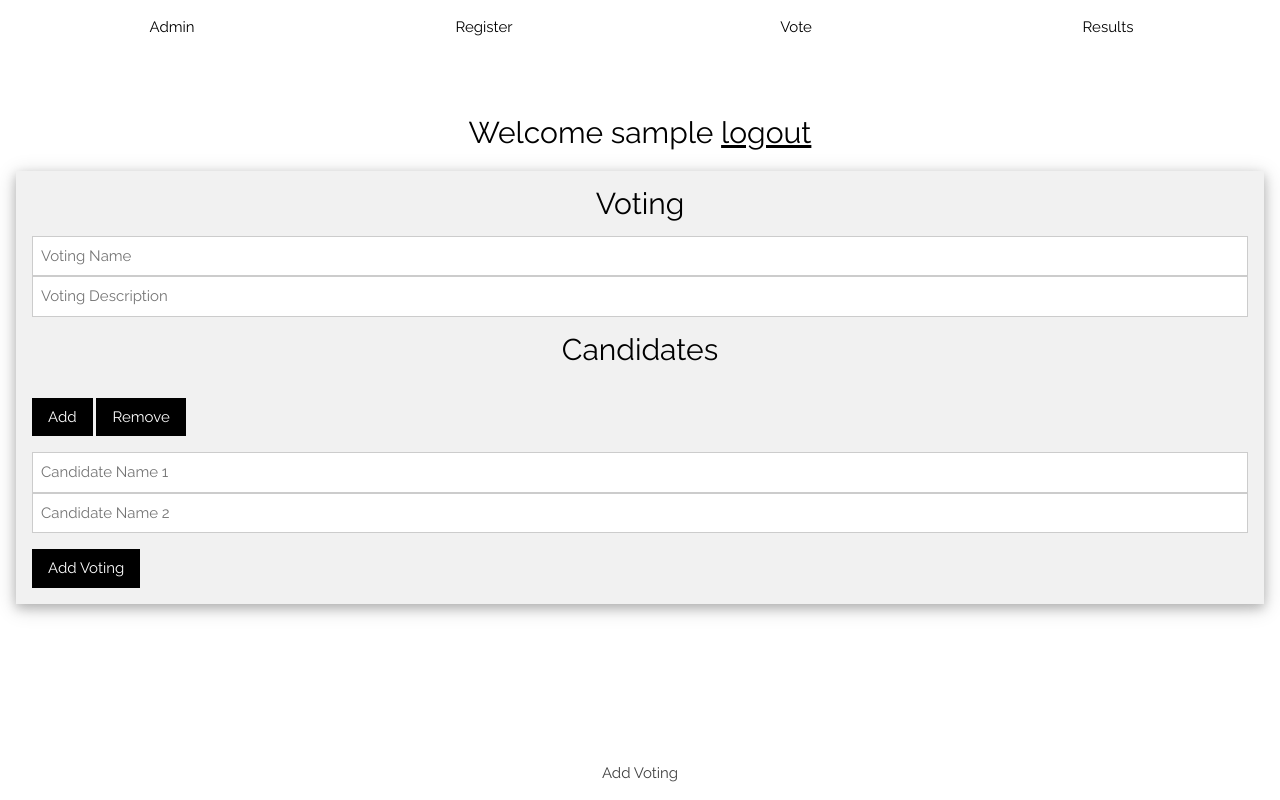
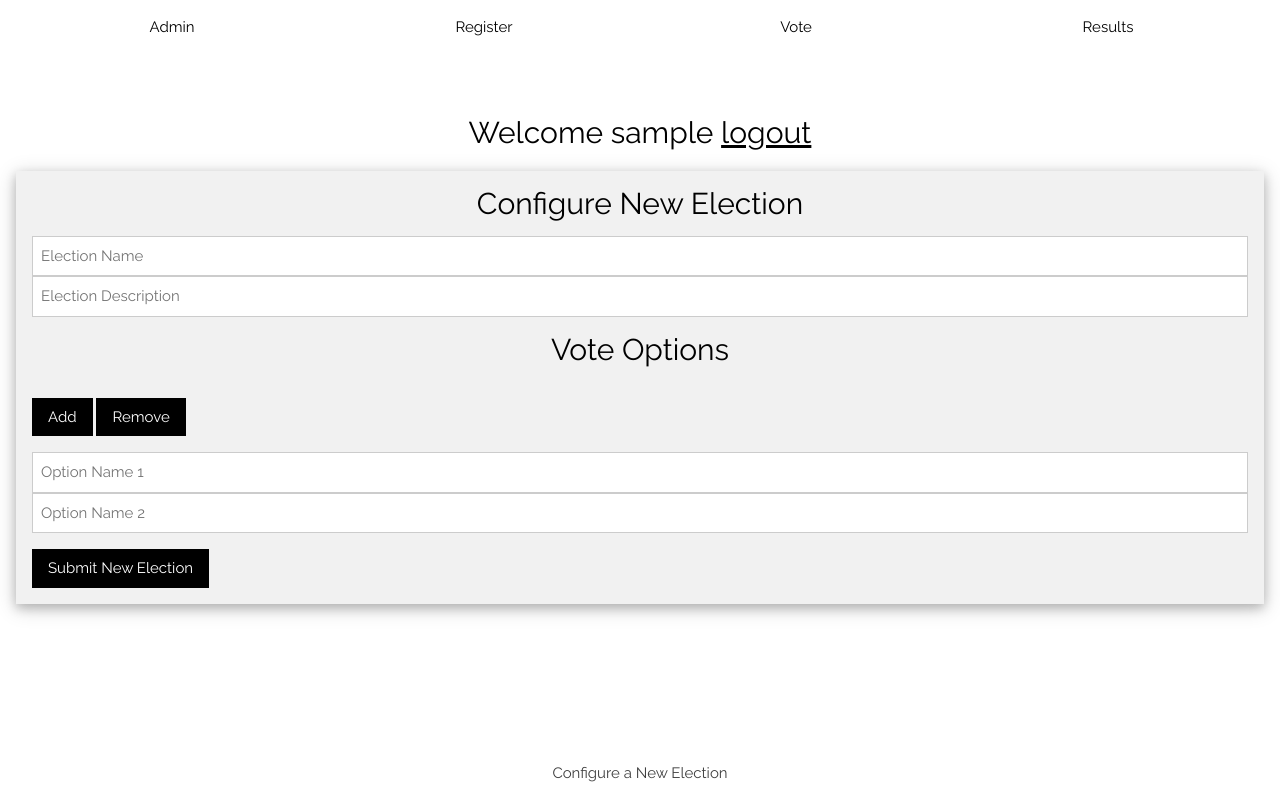
Before and after one commit to ss3ds/CS6361-VEB-Code, a Flask app: page /admin/addvoting in a window 1280 px wide. Run offline with Flask 2, Linux system fonts and the light colour scheme; the visitor is signed in with stand-in values (Sample User, id 1).

Commit message:
Richard's modifications

```diff
--- a/www/CLA.py
+++ b/www/CLA.py
@@ -101,9 +101,9 @@ def validate_voters(votingID, first, last, SSN):
         return first + " " + last + ", your validation number is: " + secret
     else:
         if result[0][5] == 1:
-            return "You have already voted"
+            return "You have already voted in this election"
         else:
-            return "You have already registered for this voting."
+            return "You have already registered for this election."
 
 @app.route("/notify", methods=["POST"])
 def add():
--- a/www/CTF.py
+++ b/www/CTF.py
@@ -169,8 +169,8 @@ def addvoting():
                 app.logger.info("OK")
             connection.commit()
             app.logger.info("OK")
-            return render_template('admin.html', domains=domains, addvoting=True, message="Voting added")
-        return render_template('admin.html', domains=domains, addvoting=True, message="Voting NOT added")
+            return render_template('admin.html', domains=domains, addvoting=True, message="Election added")
+        return render_template('admin.html', domains=domains, addvoting=True, message="Election NOT added")
 
 @app.route("/")
 def main():
--- a/www/templates/CLA.html
+++ b/www/templates/CLA.html
@@ -10,7 +10,7 @@
 {% block content %}
 {% if votings|length > 0 %}
 <form action="/validation" method="post" class="w3-container w3-card-4 w3-light-grey w3-text-black w3-margin">
-  <h2 class="w3-center">Register to get a voting code</h2>
+  <h2 class="w3-center">Register to get a Validation Number</h2>
 
   <div class="w3-row w3-section">
     <div class="w3-col" style="width:50px"><i class="w3-xxlarge fa fa-user"></i></div>
@@ -53,7 +53,7 @@
 <h2 class="w3-center">{{message}}</h2>
 {% endif %}
 {% else %}
-<h2 class="w3-center">No Votings Available</h2>
+<h2 class="w3-center">No Elections Available</h2>
 {% endif %}
 {% endblock %}
 
--- a/www/templates/CTF.html
+++ b/www/templates/CTF.html
@@ -9,7 +9,7 @@
 
 {% block content %}
 {% if votings|length > 0 %}
-    <h2 class="w3-center">Choose a voting</h2>
+    <h2 class="w3-center">Choose an Election to vote</h2>
 
     <div class="w3-container w3-padding-64 w3-pale-black w3-grayscale-min" id="us">
         <p class="w3-center w3-xlarge">
@@ -23,7 +23,7 @@
     <h2 class="w3-center">{{message}}</h2>
     {% endif %}
 {% else %}
-<h2 class="w3-center">No Votings Available</h2>
+<h2 class="w3-center">No Elections are Available for Voting</h2>
 {% endif %}
 {% endblock %}
 
--- a/www/templates/CTF_Results.html
+++ b/www/templates/CTF_Results.html
@@ -9,7 +9,7 @@
 
 {% block content %}
   {% if votings|length > 0 %}
-    <h2 class="w3-center">Choose a voting</h2>
+    <h2 class="w3-center">Choose an Election</h2>
     <div class="w3-container w3-padding-64 w3-pale-black w3-grayscale-min" id="us">
       <p class="w3-center w3-xlarge">
         {% for voting in votings %}
@@ -18,7 +18,7 @@
       </p>
     </div>
   {% else %}
-  {% if not voting is defined %}<h2 class="w3-center">No Votings Available</h2>{% endif %}
+  {% if not voting is defined %}<h2 class="w3-center">No Elections are Available to Vote</h2>{% endif %}
   {% endif %}
 
 
--- a/www/templates/CTF_voting.html
+++ b/www/templates/CTF_voting.html
@@ -9,7 +9,7 @@
 
 {% block content %}
 <form action="/confirmation" method="post" class="w3-container w3-card-4 w3-light-grey w3-text-black w3-margin">
-  <h2 class="w3-center">Vote</h2>
+  <h2 class="w3-center">Cast vote</h2>
 
   <input name="votingid" type="hidden" value="{{voting[0]}}">
 
@@ -23,7 +23,7 @@
   <div class="w3-row w3-section">
     <div class="w3-col" style="width:50px"><i class="w3-xxlarge fa"></i></div>
       <div class="w3-rest">
-        <input class="w3-input w3-border" name="ssn" type="text" placeholder="SSN">
+        <input class="w3-input w3-border" name="ssn" type="text" placeholder="Enter a value to be publicly displayed to confirm your vote">
       </div>
   </div>
 
@@ -39,7 +39,7 @@
   </div>
 
   <p class="w3-center">
-  <button class="w3-button w3-section w3-black w3-ripple"> Send </button>
+  <button class="w3-button w3-section w3-black w3-ripple"> Vote </button>
   </p>
 </form>
 
--- a/www/templates/admin.html
+++ b/www/templates/admin.html
@@ -12,19 +12,19 @@
     <h2 class="w3-center">Welcome {{session.username}} <a href="/admin/logout">logout</a></h2>
     {% if addvoting %}
     <form action="/admin/addvoting" method="POST" class="w3-container w3-card-4 w3-light-grey w3-text-black w3-margin">
-    <h2 class="w3-center">Voting</h2>
-    <input class="w3-input w3-border" name="voting_name" type="text" placeholder="Voting Name">
-    <input class="w3-input w3-border" name="voting_desc" type="text" placeholder="Voting Description">
-    <h2 class="w3-center">Candidates</h2>
+    <h2 class="w3-center">Configure New Election</h2>
+    <input class="w3-input w3-border" name="voting_name" type="text" placeholder="Election Name">
+    <input class="w3-input w3-border" name="voting_desc" type="text" placeholder="Election Description">
+    <h2 class="w3-center">Vote Options</h2>
     <button type="button" class="w3-button w3-section w3-black w3-ripple" id="add">Add</button>
     <button type="button" class="w3-button w3-section w3-black w3-ripple" id="remove">Remove</button>
 
     <input type="hidden" name="candidates_number" value="2" id="total_chq">
     <div id="new_chq">
-        <input class="w3-input w3-border" name="candidate_name1" type="text" placeholder="Candidate Name 1">
-        <input class="w3-input w3-border" name="candidate_name2" type="text" placeholder="Candidate Name 2">
+        <input class="w3-input w3-border" name="candidate_name1" type="text" placeholder="Option Name 1">
+        <input class="w3-input w3-border" name="candidate_name2" type="text" placeholder="Option Name 2">
     </div>
-    <button type="submit" class="w3-button w3-section w3-black w3-ripple" value="Add Voting">Add Voting</button>
+    <button type="submit" class="w3-button w3-section w3-black w3-ripple" value="Add Voting">Submit New Election</button>
     </form>
     {% endif %}
 {% else %}
@@ -45,7 +45,7 @@
 {% endblock %}
 
 {% block footer %}
-<a href="{{domains.ctf}}/admin/addvoting" style="width:100%" class="w3-bar-item w3-button">Add Voting</a>
+<a href="{{domains.ctf}}/admin/addvoting" style="width:100%" class="w3-bar-item w3-button">Configure a New Election</a>
 {% endblock %}
 
 {% block bodyend %}
```
